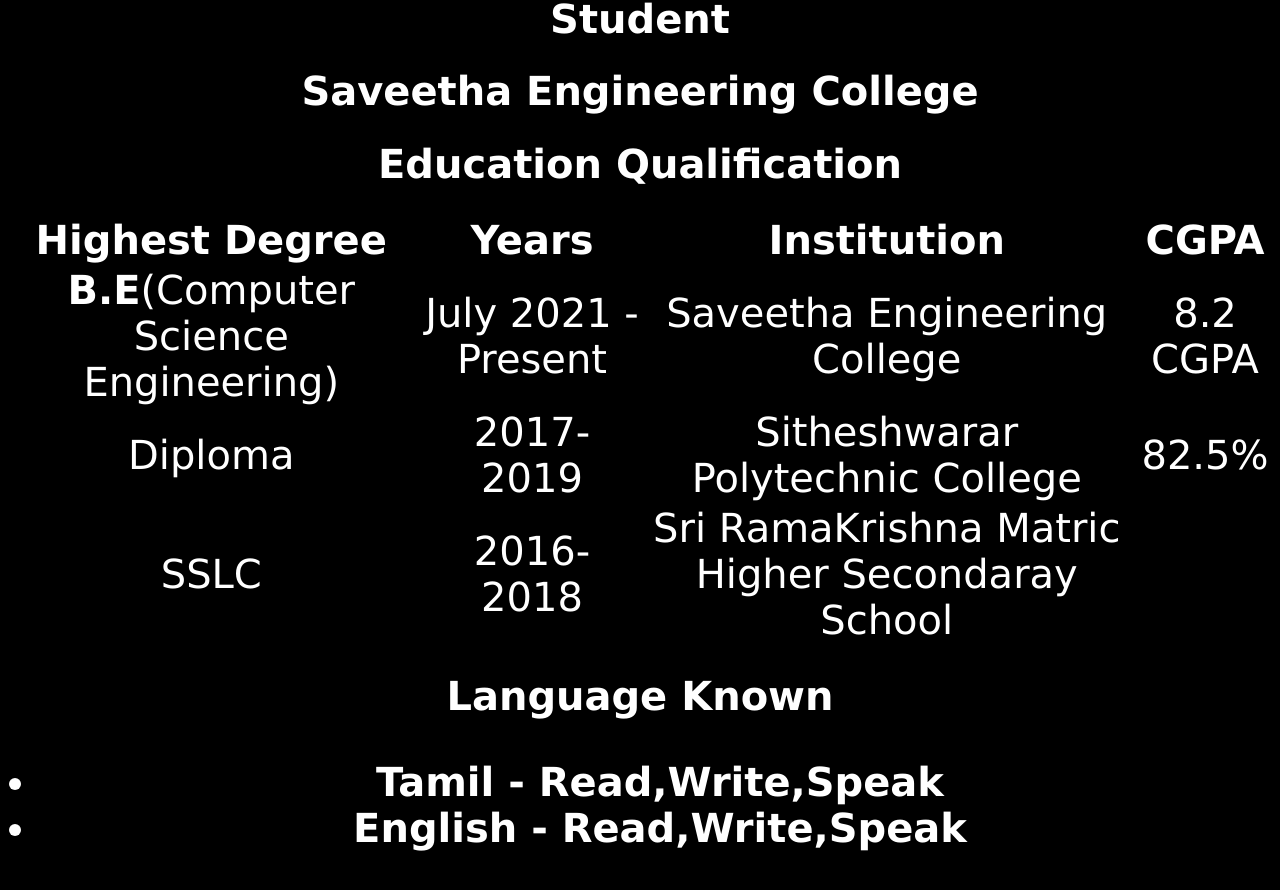
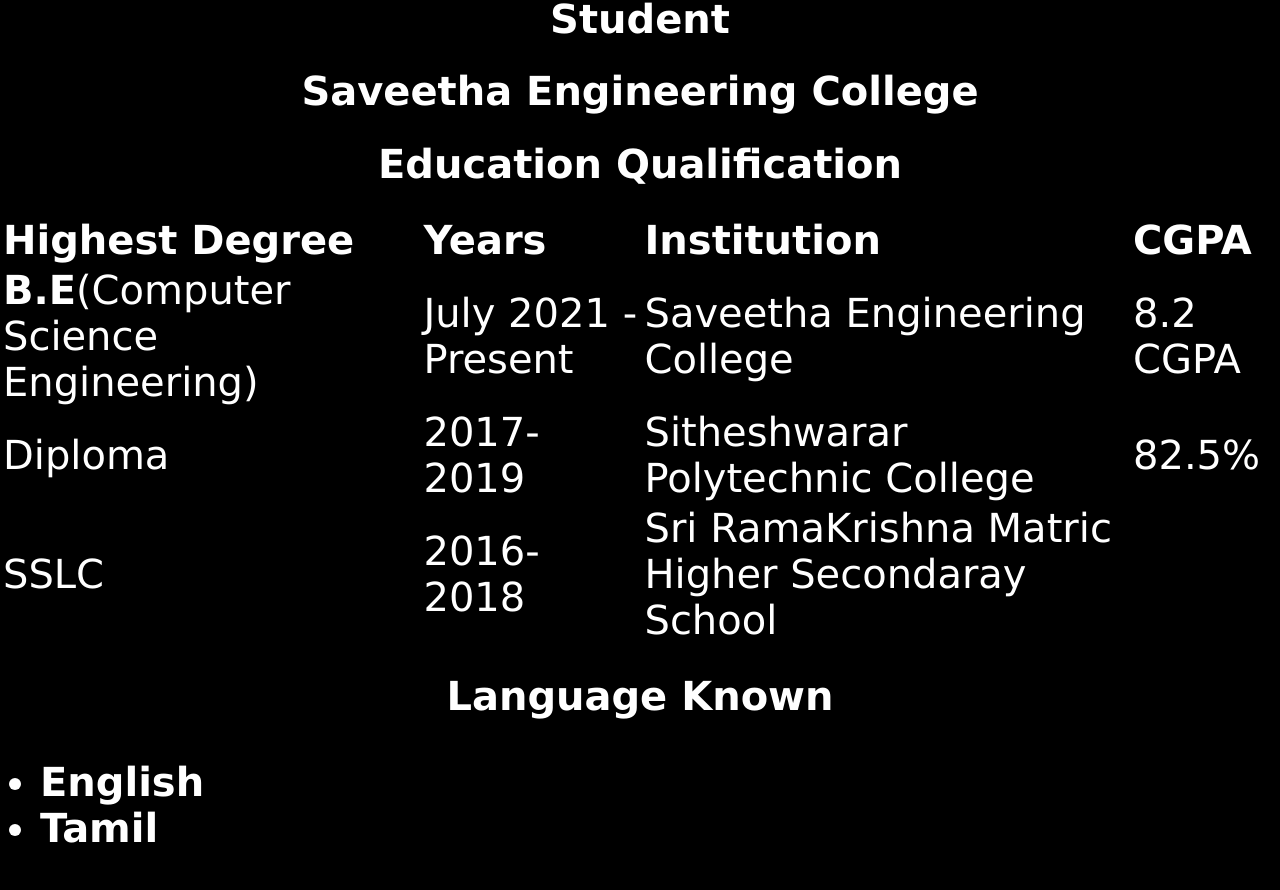
Before and after one commit to palani02/React-Routers-Task, a React (Create React App) app: page /Portfolio in a window 1280 px wide. Shown: the part 414-1304 px from the top of the page. Built offline with nearby package versions, Linux system fonts and the light colour scheme.

Commit message:
Add some content in portfolio

```diff
--- a/src/Components/Routers/Portfolio/Portfolio.css
+++ b/src/Components/Routers/Portfolio/Portfolio.css
@@ -2,6 +2,6 @@
     background-color: black;
     color: white;
     font-size: 40px;
-    text-align: center;
+    text-align:left;
     font-family:'Lucida Sans', 'Lucida Sans Regular', 'Lucida Grande', 'Lucida Sans Unicode', Geneva, Verdana, sans-serif;
 }
--- a/src/Components/Routers/Portfolio/Portfolio.jsx
+++ b/src/Components/Routers/Portfolio/Portfolio.jsx
@@ -55,17 +55,10 @@
 </table></div>
     <div>
 
-    {/* <strong><h1>Interest</h1></strong>
-    <ul>
-     <h3><li>
-      </li>
-      <li>Programming</li>
-      <li>Playing football, badminton</li>
-      </h3>
-    </ul> */}
+
     <div><h1>Language Known</h1><h3><ul>
-    <li>Tamil - Read,Write,Speak</li>
-    <li>English - Read,Write,Speak</li>
+    <li>English</li>
+    <li>Tamil</li>
 
 </ul></h3></div>
     </div>
```
